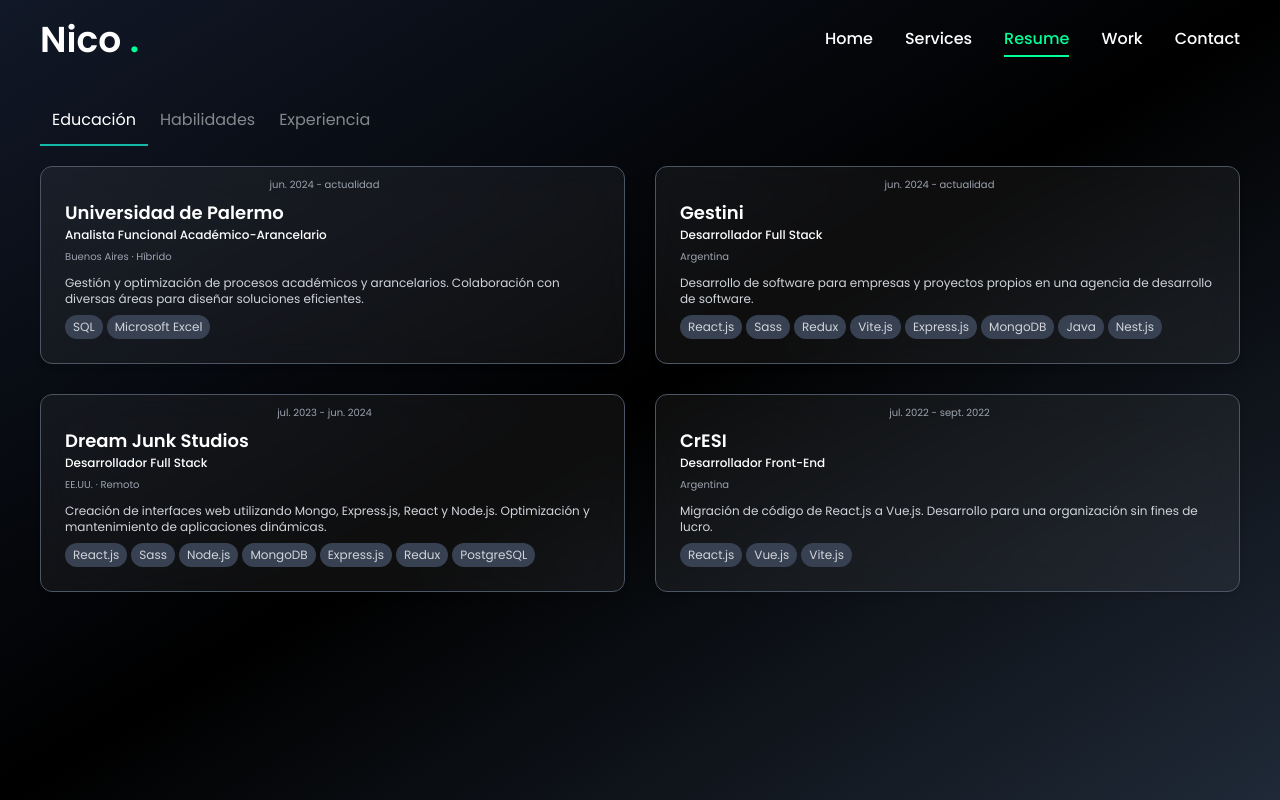
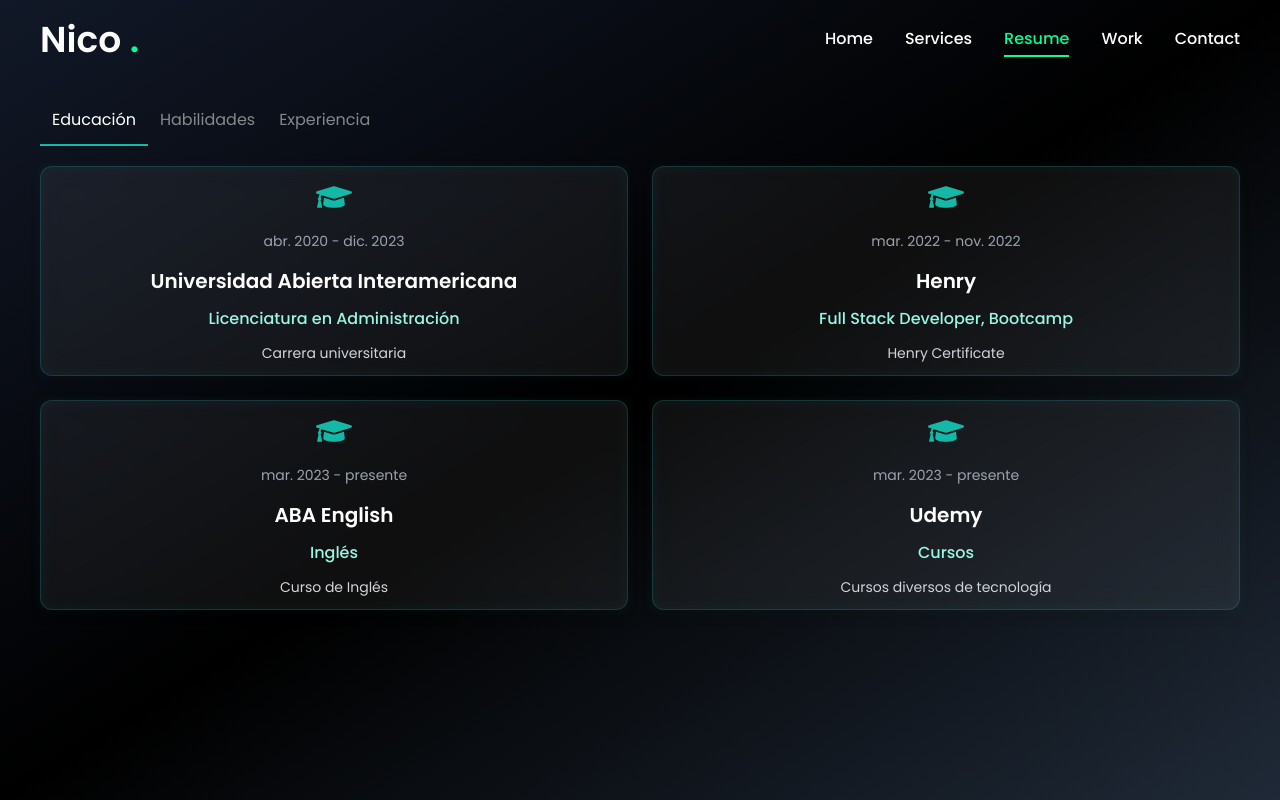
Before and after one commit to EstebanLuu/portfolio-next, a Next.js app: page /resume in a window 1280 px wide. Built offline with nearby package versions, Linux system fonts and the light colour scheme.

Commit message:
feat: new portfolio

```diff
--- a/app/resume/page.jsx
+++ b/app/resume/page.jsx
@@ -22,11 +22,11 @@
   const renderContent = () => {
     switch (activeTab) {
       case 1:
-        return <Experience />;
+        return <Education />;
       case 2:
         return <Skills />;
       case 3:
-        return <Education />;
+        return <Experience />;
       case 4:
         return <Skills />;
       default:
```
